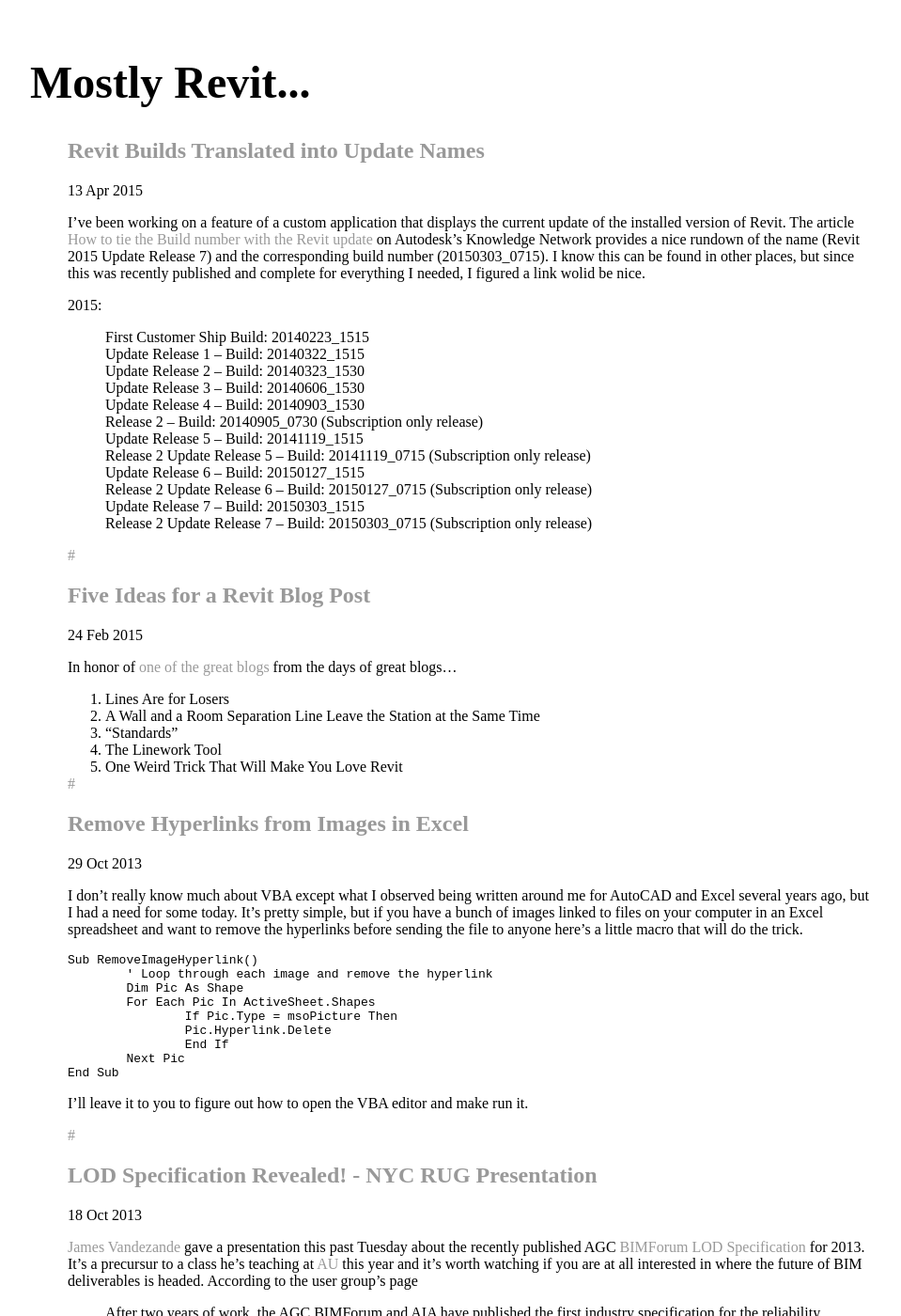
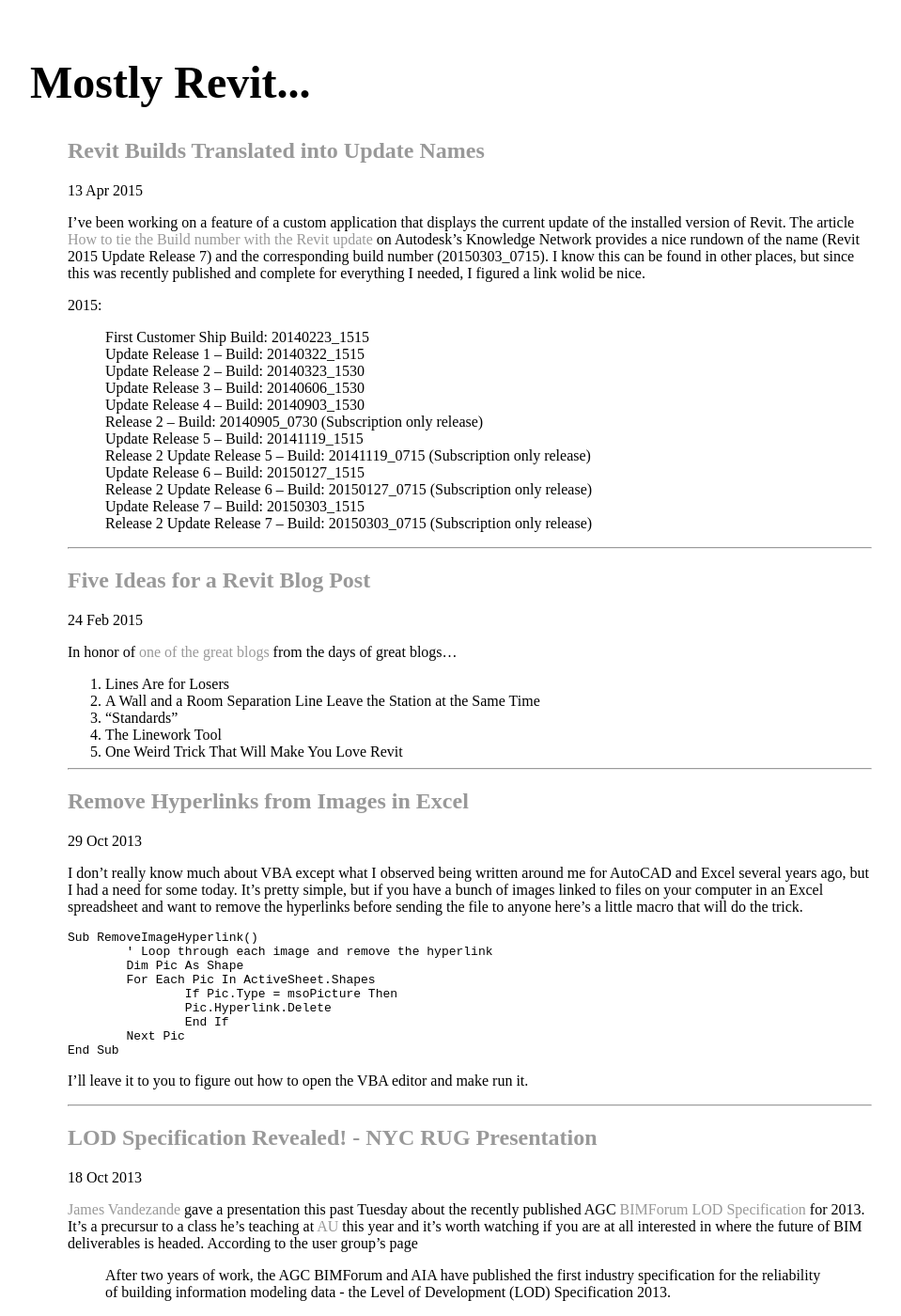
Before and after one commit to estimmel/mostly-revit-blog, a Jekyll site: the page built from index.html, in a window 1280 px wide and 1400 px high. Shown: the whole window at 94% size, without its empty margins (160-1119 px from the left). Built offline with Jekyll 4.4.1, drawn with Linux system fonts in a browser that asks for light colours; some of the changed text lies outside the part shown.

```diff
--- a/index.html
+++ b/index.html
@@ -10,6 +10,6 @@ title: Mostly Revit...
 			<div class="post">
 				{{ post.content }}
 			</div>
-			<a href="{{ post.url }}" title="Permalink to '{{ post.title }}''">#</a>
+			<hr>
 	  {% endfor %}
 	</ul>
```
